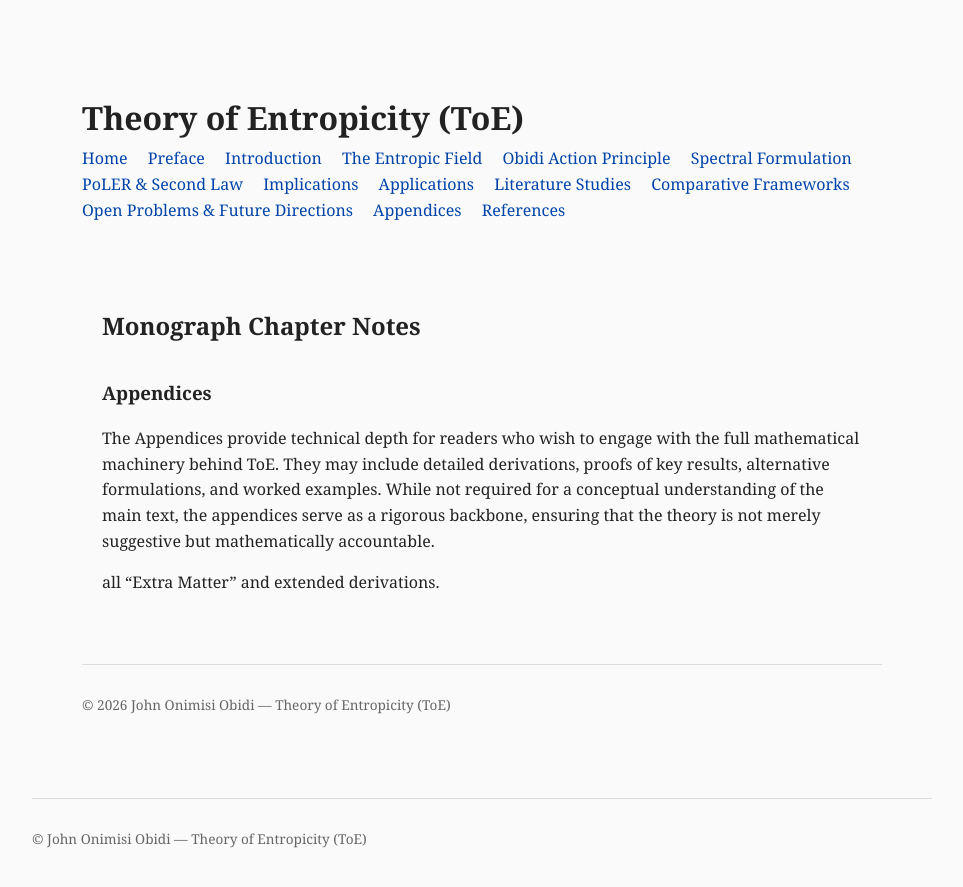
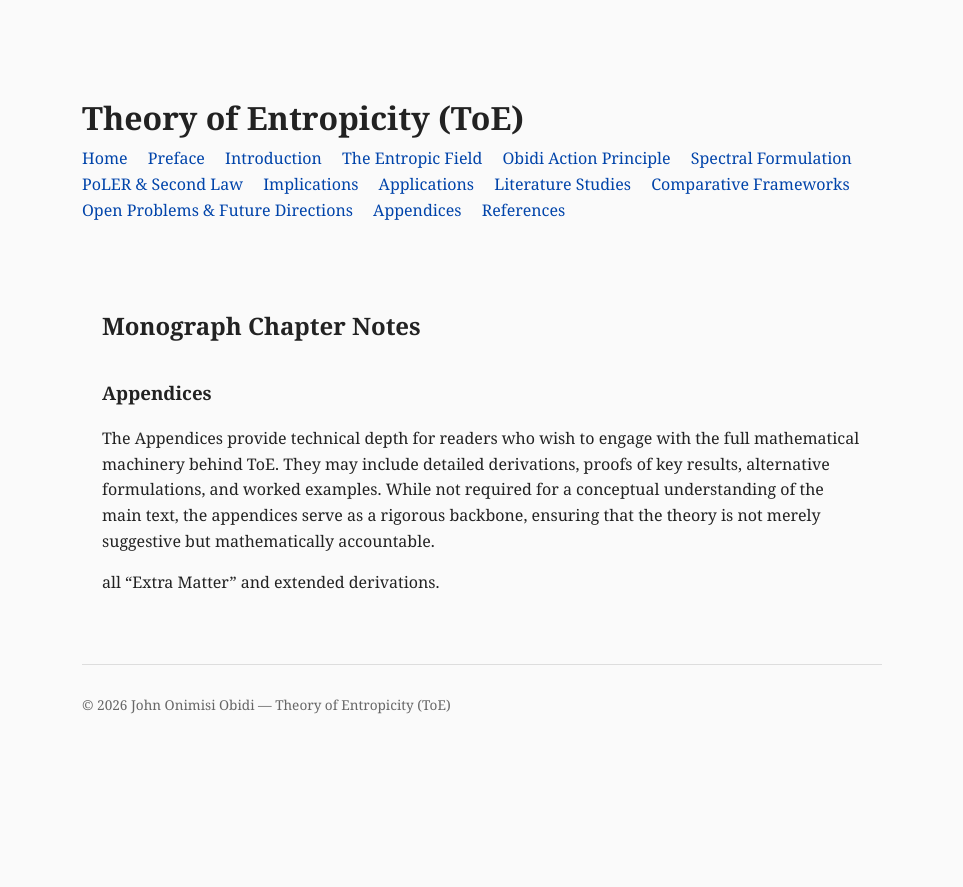
Before and after one commit to Entropicity/Theory-of-Entropicity-ToE, a Jekyll site: the page built from appendices.html, in a window 1280 px wide. Shown: the top 887 px of the page, without its empty margins (168-1131 px from the left). Built offline with Jekyll 4.4.1, drawn with Linux system fonts in a browser that asks for light colours; some of the changed lines change nothing that is shown.

Commit message:
Update default.html

```diff
--- a/_layouts/default.html
+++ b/_layouts/default.html
@@ -21,12 +21,12 @@
     {{ content }}
   </main>
 
-  <footer>
-    <p>&copy; <span id="year"></span> John Onimisi Obidi — Theory of Entropicity (ToE)</p>
+  <!--<footer>
+    <p>&copy; <span id="year"></span> John Onimisi Obidi — Theory of Entropicity (ToE)</p>-->
 </footer>
 
 <script>
-    document.getElementById("year").textContent = new Date().getFullYear();
+    <!--document.getElementById("year").textContent = new Date().getFullYear();-->
 </script>
 
 <script>
```
